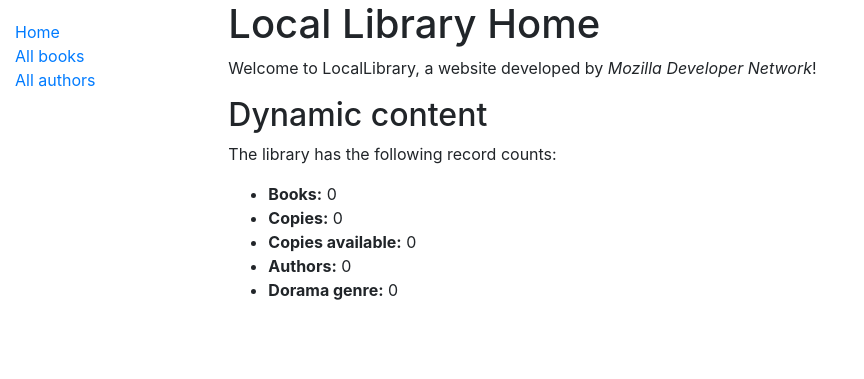
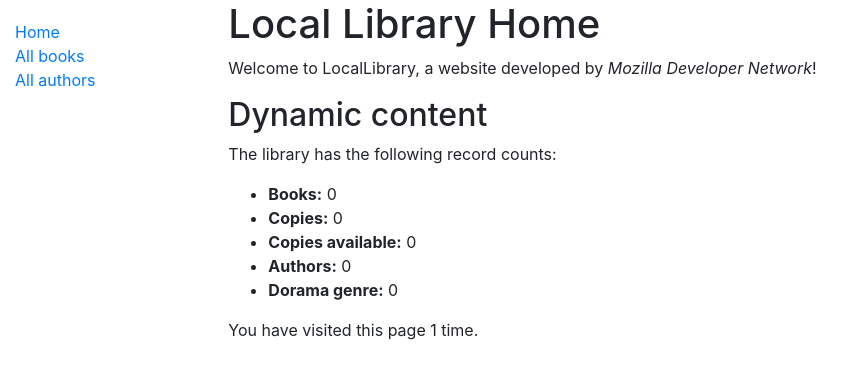
Before and after one commit to Miyakon/django-test, a Django app: page /catalog/ in a window 1280 px wide. Shown: the top 379 px of the page, without its empty margins (0-864 px from the left). Run offline with Django 3.2, Linux system fonts and the light colour scheme; data that the repository does not hold is empty.

Commit message:
Add session

```diff
--- a/localhost/locallibrary/catalog/templates/index.html
+++ b/localhost/locallibrary/catalog/templates/index.html
@@ -16,4 +16,7 @@
     <li><strong>Authors:</strong> {{ num_authors }}</li>
     <li><strong>Dorama genre:</strong> {{ num_dorama }}</li>
   </ul>
+
+  <p>You have visited this page {{ num_visits }} time{{ num_visits|pluralize }}.</p>
+
 {% endblock %}
--- a/localhost/locallibrary/catalog/views.py
+++ b/localhost/locallibrary/catalog/views.py
@@ -16,6 +16,9 @@ def index (request):
     # The 'all()' is implied by default.
     num_authors = Author.objects.count()
 
+    num_visits = request.session.get('num_visits', 1)
+    request.session['num_visits'] = num_visits + 1
+
     # Filter Genre books
     num_dorama = Book.objects.filter(genre__name__icontains='science').count()
     # num_dorama = Book.objects.filter(genre__contains='dorama').count()
@@ -27,6 +30,7 @@ def index (request):
         'num_instances_available': num_instances_available,
         'num_authors': num_authors,
         'num_dorama': num_dorama,
+        'num_visits': num_visits,
     }
 
     # Render the HTML template index.html with the data in the context variable
```
